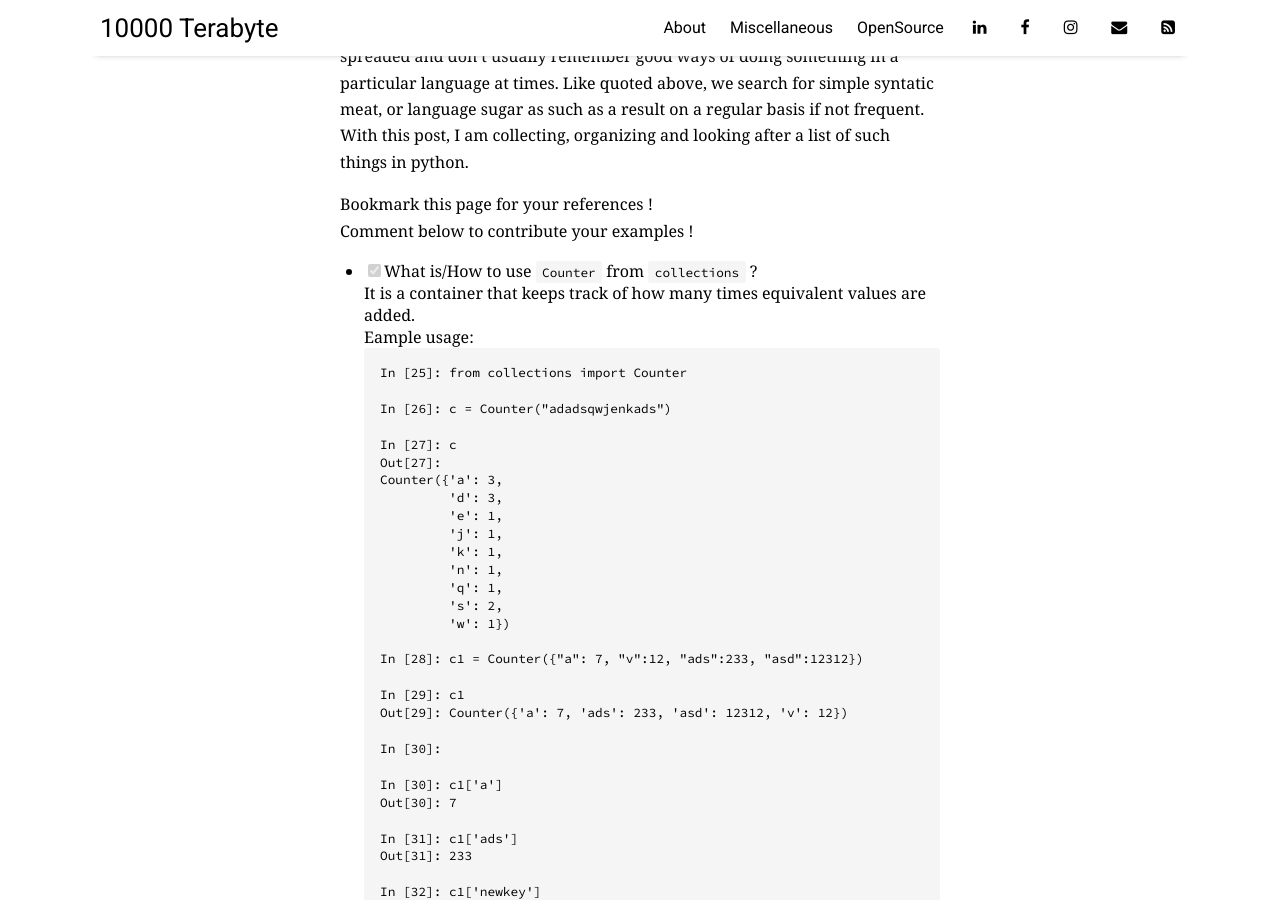
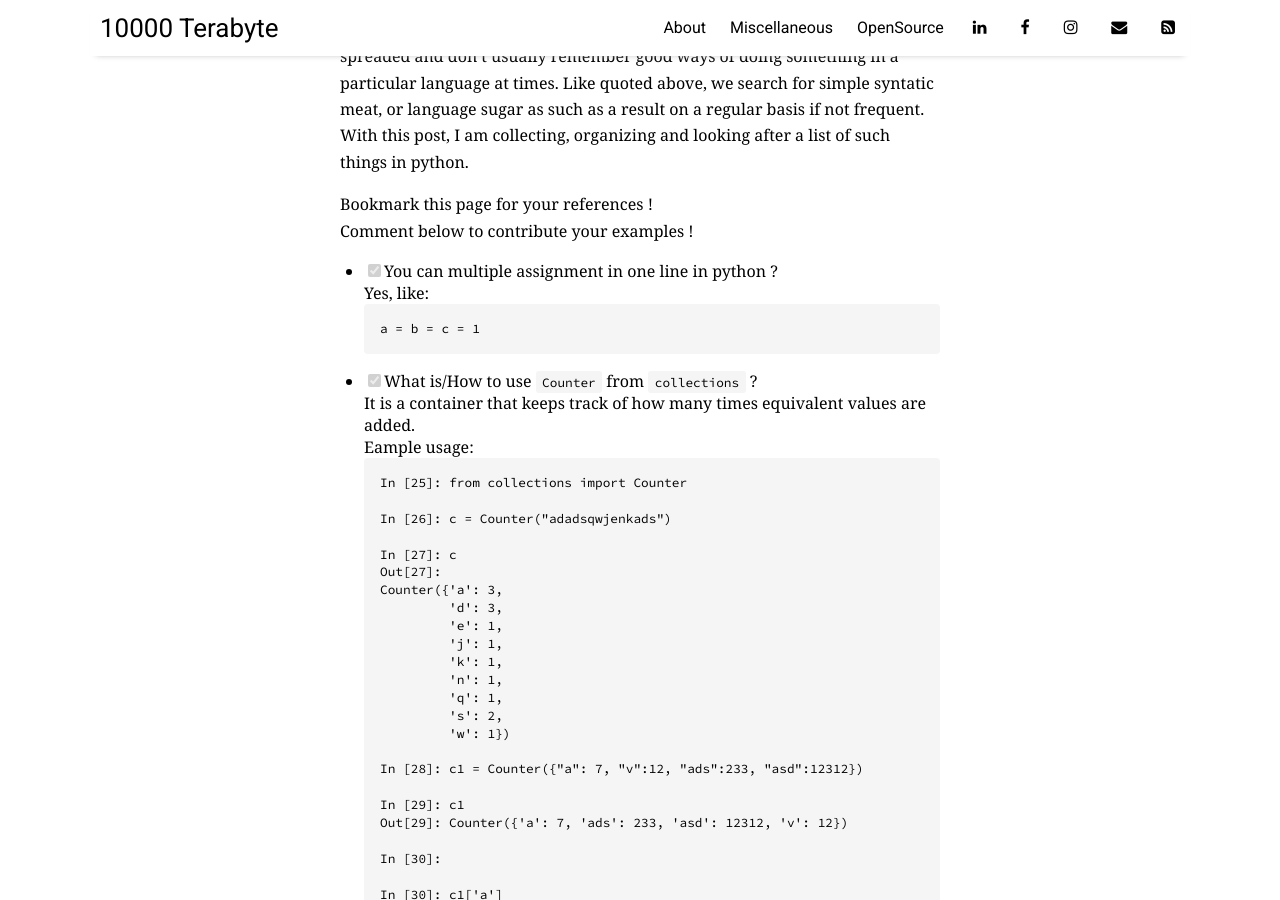
Before and after one commit to 10000TB/10000TB.github.io, a Jekyll site: the page built from _posts/2018-03-12-blog-series-python-A-Curated-List-Those-Python-How-To-You-Search-Frequently-in-Your-Daily-Programming.md, in a window 1280 px wide and 900 px high, scrolled down 533 px. Built offline with Jekyll 4.4.1, drawn with Linux system fonts in a browser that asks for light colours; nearby versions of some CDN libraries; comment, search, counter and statistics services are not loaded.

Commit message:
Added a new entry on assignment.

````diff
--- a/_posts/2018-03-12-blog-series-python-A-Curated-List-Those-Python-How-To-You-Search-Frequently-in-Your-Daily-Programming.md
+++ b/_posts/2018-03-12-blog-series-python-A-Curated-List-Those-Python-How-To-You-Search-Frequently-in-Your-Daily-Programming.md
@@ -13,6 +13,12 @@ Often times, when we work with different languages, our attentionn is spreaded a
 
 Bookmark this page for your references !
 Comment below to contribute your examples !
+
+- [x] You can multiple assignment in one line in python ?
+  Yes, like:
+  ```
+  a = b = c = 1
+  ```
 
 - [x] What is/How to use `Counter` from `collections` ?
   It is a container that keeps track of how many times equivalent values are added.
````
